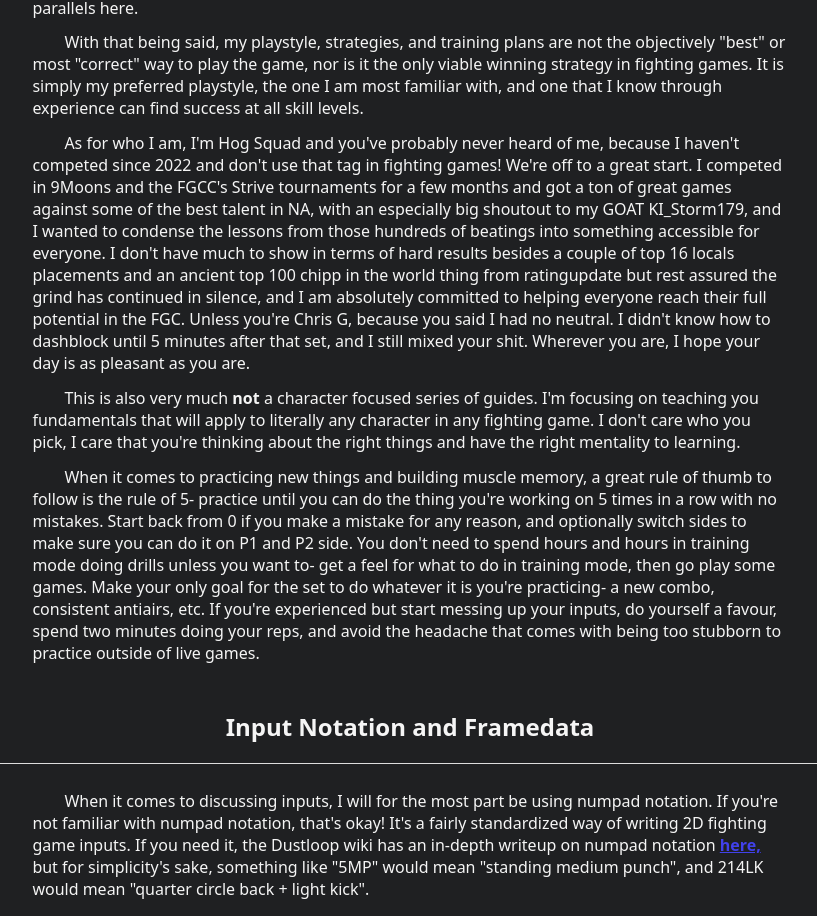
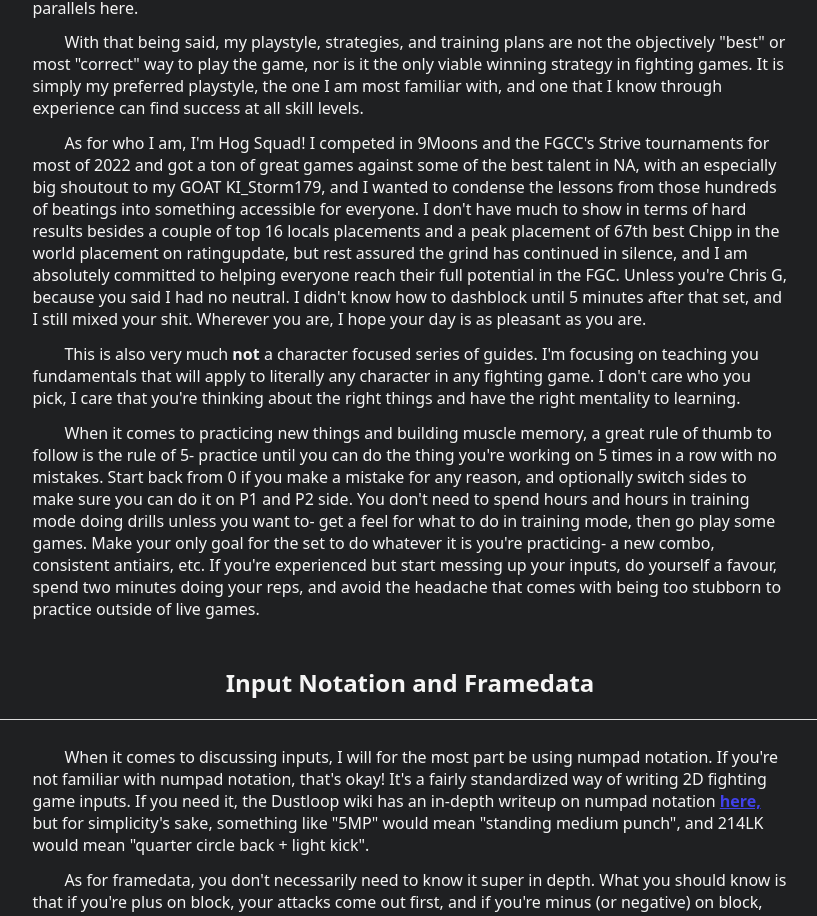
Before and after one commit to TruffleHogDev/LowForward, a React (Vite) app in the folder fg-site/lowforward_main/: page /#/preface in a window 1280 px wide. Shown: the part 1237-2153 px from the top of the page, without its empty margins (230-1047 px from the left). Built offline with nearby package versions, Linux system fonts and the light colour scheme.

Commit message:
Update Preface.jsx
i downplay myself less

```diff
--- a/fg-site/lowforward_main/src/Preface.jsx
+++ b/fg-site/lowforward_main/src/Preface.jsx
@@ -70,21 +70,20 @@ export default function Preface() {
             skill levels.
           </p>
           <p>
-            As for who I am, I'm Hog Squad and you've probably never heard of
-            me, because I haven't competed since 2022 and don't use that tag in
-            fighting games! We're off to a great start. I competed in 9Moons and
-            the FGCC's Strive tournaments for a few months and got a ton of
-            great games against some of the best talent in NA, with an
-            especially big shoutout to my GOAT KI_Storm179, and I wanted to
-            condense the lessons from those hundreds of beatings into something
-            accessible for everyone. I don't have much to show in terms of hard
-            results besides a couple of top 16 locals placements and an ancient
-            top 100 chipp in the world thing from ratingupdate but rest assured
-            the grind has continued in silence, and I am absolutely committed to
-            helping everyone reach their full potential in the FGC. Unless
-            you're Chris G, because you said I had no neutral. I didn't know how
-            to dashblock until 5 minutes after that set, and I still mixed your
-            shit. Wherever you are, I hope your day is as pleasant as you are.
+            As for who I am, I'm Hog Squad! I competed in 9Moons and the FGCC's
+            Strive tournaments for most of 2022 and got a ton of great games
+            against some of the best talent in NA, with an especially big
+            shoutout to my GOAT KI_Storm179, and I wanted to condense the
+            lessons from those hundreds of beatings into something accessible
+            for everyone. I don't have much to show in terms of hard results
+            besides a couple of top 16 locals placements and a peak placement of
+            67th best Chipp in the world placement on ratingupdate, but rest
+            assured the grind has continued in silence, and I am absolutely
+            committed to helping everyone reach their full potential in the FGC.
+            Unless you're Chris G, because you said I had no neutral. I didn't
+            know how to dashblock until 5 minutes after that set, and I still
+            mixed your shit. Wherever you are, I hope your day is as pleasant as
+            you are.
           </p>
           <p>
             This is also very much <b>not</b> a character focused series of
```
